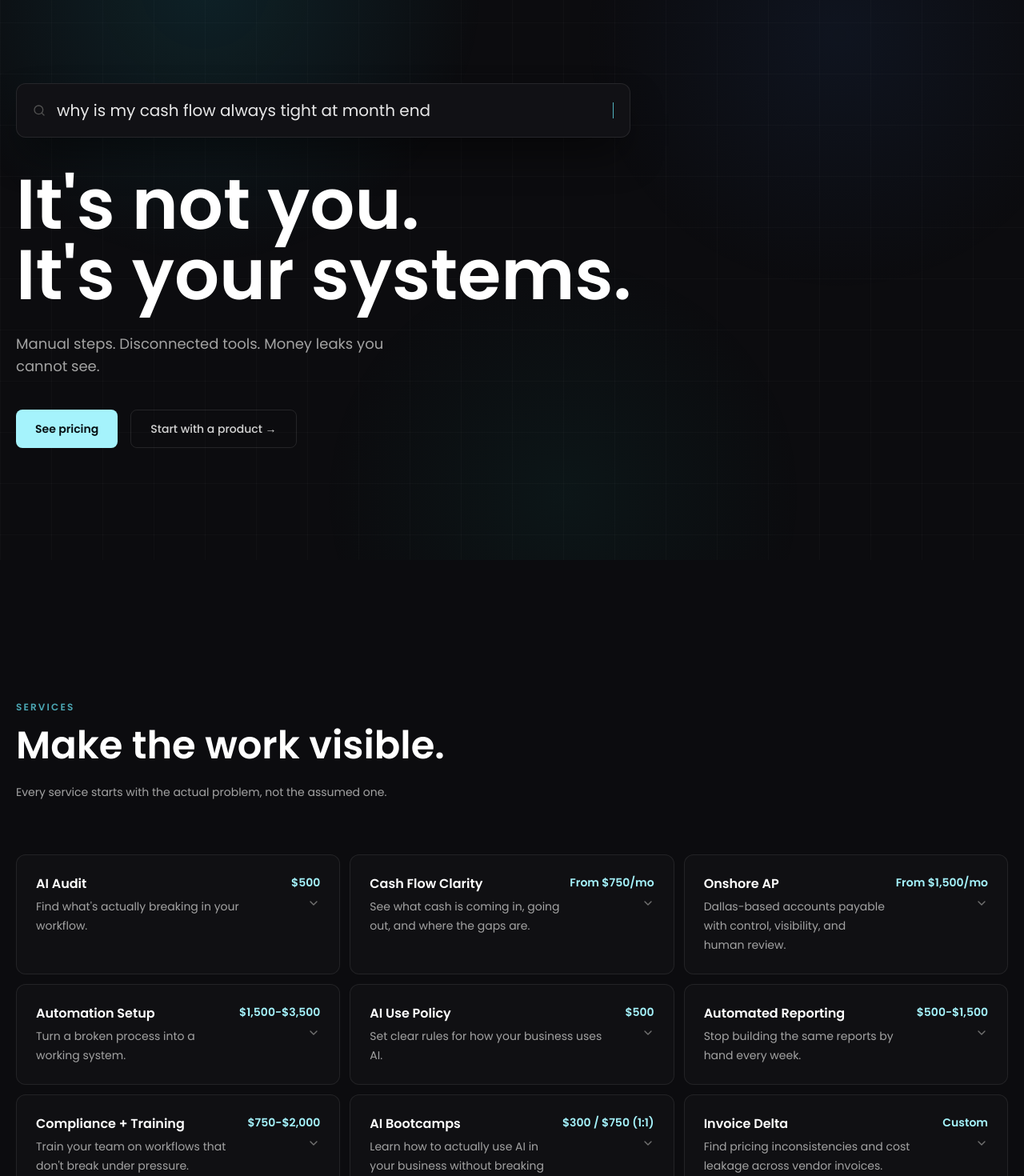
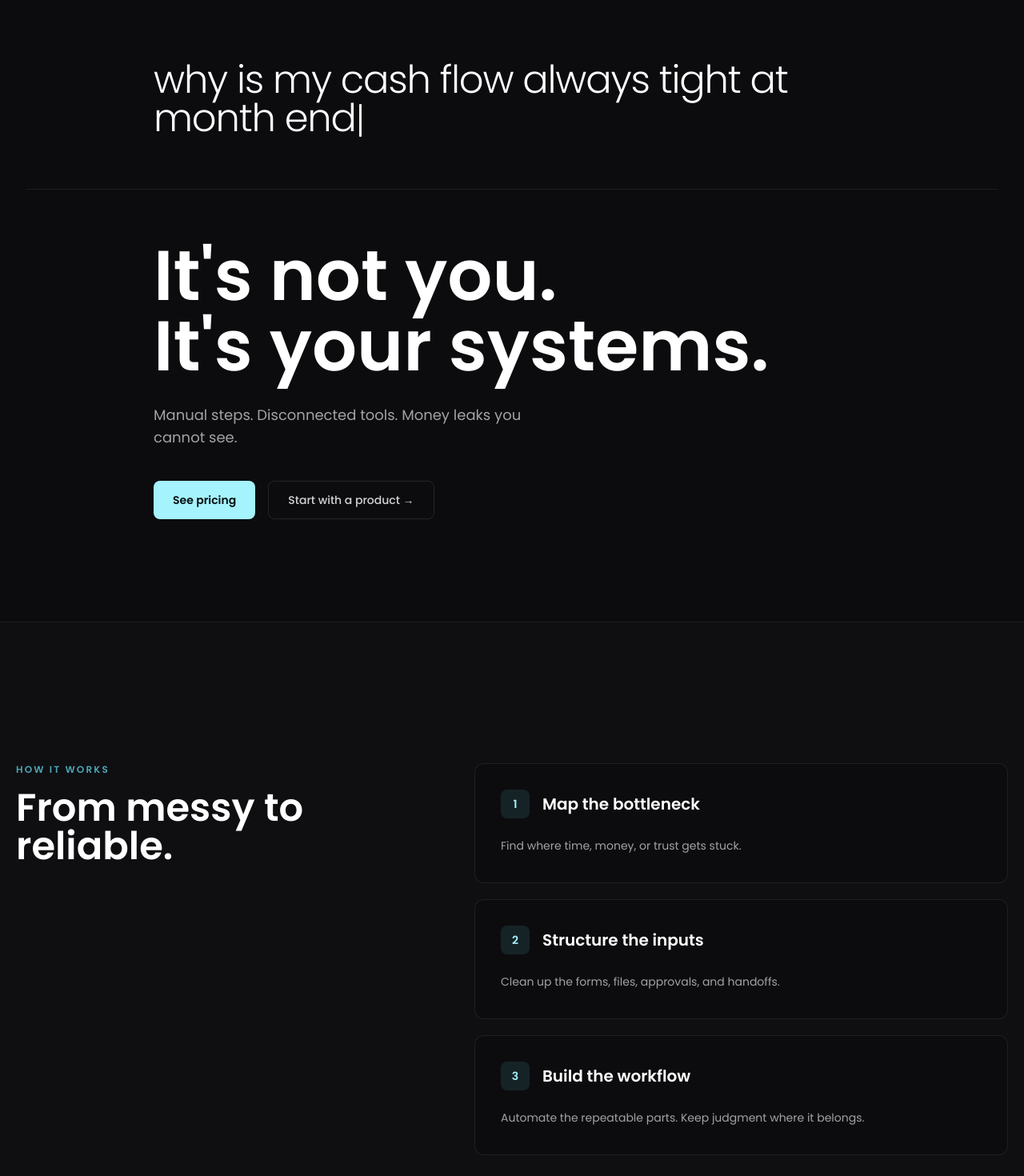
Before and after one commit to alwaysautomating-bit/NewLandingPage, a React (Vite) app: page / in a window 1280 px wide. Shown: the part 100-1570 px from the top of the page at 80% size. Built offline with nearby package versions, Linux system fonts and the light colour scheme.

Commit message:
maybe it will work
Removed SERVICES_LIST and replaced HeroSearch with HeroTypewriter.

```diff
--- a/App.tsx
+++ b/App.tsx
@@ -1,4 +1,4 @@
-import React, { useEffect, useState, useRef, useCallback } from 'react';
+import React, { useEffect, useState, useRef } from 'react';
 import { motion, AnimatePresence } from 'framer-motion';
 
 // ─── DATA ─────────────────────────────────────────────────────────────────────
@@ -157,99 +157,6 @@ const DIGITAL_PRODUCTS = [
   },
 ];
 
-const SERVICES_LIST = [
-  {
-    name: 'AI Audit',
-    tagline: "Find what's actually breaking in your workflow.",
-    price: '$500',
-    note: 'Credited toward implementation',
-    features: ['Map your current process', 'Identify errors and bottlenecks', 'Get a clear system plan'],
-    deliverable: 'Workflow review, failure-point diagnosis, recommended fixes, and priority next steps.',
-    result: 'A clear system plan and a first-fix roadmap.',
-    cta: 'Find the break',
-  },
-  {
-    name: 'Cash Flow Clarity',
-    tagline: 'See what cash is coming in, going out, and where the gaps are.',
-    price: 'From $750/mo',
-    note: 'Not a report. A working decision system.',
-    features: ['13-week or 90-day cash forecast', 'Weekly review cadence', 'Inflow, outflow, and runway visibility'],
-    deliverable: 'Rolling forecast, weekly review rhythm, inflow/outflow visibility, and runway view.',
-    result: 'A practical plan for the next 30, 60, or 90 days and clearer next decisions.',
-    cta: 'See my cash flow',
-  },
-  {
-    name: 'Onshore AP',
-    tagline: 'Dallas-based accounts payable with control, visibility, and human review.',
-    price: 'From $1,500/mo',
-    note: 'No offshore processing. No auto-approvals.',
-    features: ['Invoice intake and validation', 'Human approval workflows', 'Full audit trail'],
-    deliverable: 'Invoice intake, validation, routing, approval coordination, and audit trail management.',
-    result: 'A controlled AP process with visibility, cleaner approvals, and stronger oversight.',
-    cta: 'Explore AP workflow',
-  },
-  {
-    name: 'Automation Setup',
-    tagline: 'Turn a broken process into a working system.',
-    price: '$1,500-$3,500',
-    note: null,
-    features: ['Client, vendor, or employee onboarding', 'Intake to approval routing', 'Built on your existing tools'],
-    deliverable: 'Forms, routing logic, approvals, notifications, and reporting tied to your current stack.',
-    result: 'A working system that reduces manual work and standardizes delivery.',
-    cta: 'Build my system',
-  },
-  {
-    name: 'AI Use Policy',
-    tagline: 'Set clear rules for how your business uses AI.',
-    price: '$500',
-    note: null,
-    features: ['Define where AI is allowed', 'Set approval and control rules', 'Simple internal policy'],
-    deliverable: 'Allowed-use guidance, review points, and lightweight policy language.',
-    result: 'A usable internal AI policy rather than a bloated compliance document.',
-    cta: 'Set AI rules',
-  },
-  {
-    name: 'Automated Reporting',
-    tagline: 'Stop building the same reports by hand every week.',
-    price: '$500-$1,500',
-    note: null,
-    features: ['Real-time dashboards', 'Scheduled reports', 'Clear operational insights'],
-    deliverable: 'Dashboard setup, scheduled report flows, and exception/ops reporting.',
-    result: 'Consistent reporting with less manual work and better visibility.',
-    cta: 'Automate reporting',
-  },
-  {
-    name: 'Compliance + Training',
-    tagline: "Train your team on workflows that don't break under pressure.",
-    price: '$750-$2,000',
-    note: null,
-    features: ['Fraud prevention workflows', 'Approval and verification training', 'Real-world scenarios'],
-    deliverable: 'Workflow-specific training, fraud-prevention scenarios, and control guidance.',
-    result: 'Fewer mistakes, tighter controls, and more consistent execution.',
-    cta: 'Strengthen my controls',
-  },
-  {
-    name: 'AI Bootcamps',
-    tagline: 'Learn how to actually use AI in your business without breaking things.',
-    price: '$300 / $750 (1:1)',
-    note: null,
-    features: ['Real business use cases', 'Workflow-first training, not tool demos', 'Safe AI usage and boundaries'],
-    deliverable: 'Live training, workflow examples, use-case guidance, and boundary-setting.',
-    result: 'A safer, more useful AI workflow for your team or practice.',
-    cta: 'Book a session',
-  },
-  {
-    name: 'Invoice Delta',
-    tagline: 'Find pricing inconsistencies and cost leakage across vendor invoices.',
-    price: 'Custom',
-    note: null,
-    features: ['Vendor pricing comparison', 'Invoice pattern analysis', 'Cost optimization'],
-    deliverable: 'Price comparison review, pattern analysis, and leakage/opportunity findings.',
-    result: 'Clear visibility into pricing drift and where costs can be reduced.',
-    cta: 'Learn more',
-  },
-];
-
 const WORKFLOW_STEPS = [
   { title: 'Map the bottleneck', copy: 'Find where time, money, or trust gets stuck.' },
   { title: 'Structure the inputs', copy: 'Clean up the forms, files, approvals, and handoffs.' },
@@ -362,7 +269,7 @@ const Check: React.FC = () => (
 
 const Nav: React.FC = () => {
   const [open, setOpen] = useState(false);
-  const links = ['services', 'process', 'pricing', 'products', 'contact'];
+  const links = ['process', 'pricing', 'products', 'contact'];
 
   return (
     <nav className="fixed left-0 right-0 top-0 z-50 border-b border-white/[0.08] bg-[#0c0c0f]/85 px-5 py-4 backdrop-blur-xl">
@@ -407,141 +314,41 @@ const Nav: React.FC = () => {
   );
 };
 
-// ─── HERO SEARCH ──────────────────────────────────────────────────────────────
+// ─── HERO TYPEWRITER ──────────────────────────────────────────────────────────
 
-const HeroSearch: React.FC = () => {
+const HeroTypewriter: React.FC = () => {
   const typed = useHumanTyping(SEARCH_PHRASES);
 
   return (
-    <div className="w-full max-w-3xl">
-      <motion.div
-        initial={{ opacity: 0, y: 12 }}
-        animate={{ opacity: 1, y: 0 }}
+    <>
+      <style>{`
+        @keyframes cur { 0%,100%{opacity:1} 50%{opacity:0} }
+        .tw-cursor {
+          display: inline-block;
+          width: 3px;
+          height: 0.85em;
+          background: #fff;
+          border-radius: 1px;
+          margin-left: 4px;
+          vertical-align: middle;
+          animation: cur 1s step-start infinite;
+        }
+      `}</style>
+      <motion.p
+        initial={{ opacity: 0 }}
+        animate={{ opacity: 1 }}
         transition={{ duration: 0.6, delay: 0.1 }}
-        className="rounded-xl border border-white/[0.09] bg-[#111115] shadow-2xl shadow-black/60"
+        aria-live="polite"
+        className="text-3xl font-light leading-snug tracking-tight text-white sm:text-4xl lg:text-5xl"
       >
-        <div className="flex min-h-[66px] items-center gap-3.5 px-5">
-          <svg aria-hidden="true" className="h-4 w-4 shrink-0 text-neutral-600" fill="none" viewBox="0 0 24 24" stroke="currentColor" strokeWidth={2}>
-            <circle cx="11" cy="11" r="8" />
-            <path d="m21 21-4.35-4.35" strokeLinecap="round" strokeLinejoin="round" />
-          </svg>
-          <span className="min-w-0 flex-1 text-lg text-white/90 sm:text-xl" aria-live="polite">
-            {typed}
-          </span>
-          <span
-            aria-hidden="true"
-            className="h-5 w-px shrink-0 bg-cyan-300/75"
-            style={{ animation: 'cur 1s step-start infinite' }}
-          />
-        </div>
-      </motion.div>
-      <style>{`@keyframes cur{0%,100%{opacity:1}50%{opacity:0}}`}</style>
-    </div>
+        {typed}
+        <span aria-hidden="true" className="tw-cursor" />
+      </motion.p>
+    </>
   );
 };
 
-// ─── ACCORDION SERVICE CARD ───────────────────────────────────────────────────
-// Uses CSS max-height transition instead of framer-motion to avoid
-// triggering parent re-renders that corrupt the typing hook.
-
-const ServiceCard: React.FC<{
-  service: typeof SERVICES_LIST[0];
-  index: number;
-  expanded: boolean;
-  onToggle: () => void;
-}> = ({ service, index, expanded, onToggle }) => (
-  <motion.div
-    initial={{ opacity: 0, y: 16 }}
-    whileInView={{ opacity: 1, y: 0 }}
-    viewport={{ once: true }}
-    transition={{ duration: 0.4, delay: index * 0.04 }}
-    className={`rounded-xl border transition-colors duration-200 ${
-      expanded
-        ? 'border-cyan-300/25 bg-cyan-300/[0.035]'
-        : 'border-white/[0.08] bg-white/[0.02] hover:border-white/[0.13]'
-    }`}
-  >
-    <button onClick={onToggle} className="w-full p-6 text-left">
-      <div className="flex items-start justify-between gap-3">
-        <div className="flex-1 min-w-0">
-          <p className="text-base font-semibold text-white">{service.name}</p>
-          <p className="mt-1 text-sm leading-6 text-neutral-400">{service.tagline}</p>
-        </div>
-        <div className="flex flex-col items-end gap-2 shrink-0">
-          <span className="text-sm font-semibold text-cyan-200 whitespace-nowrap">{service.price}</span>
-          <svg
-            className={`h-4 w-4 text-neutral-500 transition-transform duration-200 ${expanded ? 'rotate-180' : ''}`}
-            fill="none" viewBox="0 0 24 24" stroke="currentColor" strokeWidth={2}
-          >
-            <path d="m6 9 6 6 6-6" strokeLinecap="round" strokeLinejoin="round" />
-          </svg>
-        </div>
-      </div>
-    </button>
-
-    <div
-      className="overflow-hidden transition-all duration-300 ease-out"
-      style={{ maxHeight: expanded ? '600px' : '0px', opacity: expanded ? 1 : 0 }}
-    >
-      <div className="px-6 pb-6 border-t border-white/[0.07] pt-5 space-y-4">
-        {service.note && (
-          <p className="text-xs font-medium text-cyan-300/70">{service.note}</p>
-        )}
-        <ul className="space-y-2">
-          {service.features.map(f => (
-            <li key={f} className="flex items-start gap-2 text-sm text-neutral-300">
-              <Check />{f}
-            </li>
-          ))}
-        </ul>
-        <div className="rounded-lg border border-white/[0.06] bg-[#0c0c0f]/60 px-4 py-3">
-          <p className="text-xs text-neutral-600 mb-1">You get</p>
-          <p className="text-sm leading-6 text-neutral-300">{service.deliverable}</p>
-        </div>
-        <div className="rounded-lg border border-white/[0.06] bg-[#0c0c0f]/60 px-4 py-3">
-          <p className="text-xs text-neutral-600 mb-1">The result</p>
-          <p className="text-sm leading-6 text-neutral-300">{service.result}</p>
-        </div>
-        <a href="#contact"
-          className="inline-flex items-center rounded-lg bg-cyan-200 px-4 py-2.5 text-sm font-semibold text-[#071014] transition hover:bg-white">
-          {service.cta} &rarr;
-        </a>
-      </div>
-    </div>
-  </motion.div>
-);
-
 // ─── SECTIONS ─────────────────────────────────────────────────────────────────
-
-const ServicesSection: React.FC = () => {
-  const [expanded, setExpanded] = useState<string | null>(null);
-  const toggle = useCallback((name: string) => {
-    setExpanded(prev => prev === name ? null : name);
-  }, []);
-
-  return (
-    <SectionReveal id="services" className="px-5 py-32 sm:py-44">
-      <div className="mx-auto max-w-7xl">
-        <div className="max-w-3xl mb-16">
-          <Eyebrow>Services</Eyebrow>
-          <h2 className="text-4xl font-semibold leading-tight text-white sm:text-5xl">Make the work visible.</h2>
-          <p className="mt-5 text-sm leading-7 text-neutral-400">Every service starts with the actual problem, not the assumed one.</p>
-        </div>
-        <div className="grid gap-3 md:grid-cols-2 xl:grid-cols-3">
-          {SERVICES_LIST.map((service, i) => (
-            <ServiceCard
-              key={service.name}
-              service={service}
-              index={i}
-              expanded={expanded === service.name}
-              onToggle={() => toggle(service.name)}
-            />
-          ))}
-        </div>
-      </div>
-    </SectionReveal>
-  );
-};
 
 const PricingSection: React.FC = () => (
   <SectionReveal id="pricing" className="px-5 py-32 sm:py-44 border-t border-white/[0.05]">
@@ -789,12 +596,20 @@ const App: React.FC = () => {
 
       <main className="relative z-10">
         {/* HERO */}
-        <section id="hero" className="flex min-h-screen items-center px-5 pb-32 pt-40 sm:pt-48">
-          <div className="mx-auto w-full max-w-7xl">
-            <div className="max-w-4xl">
-              <motion.div initial={{ opacity: 0, y: 10 }} animate={{ opacity: 1, y: 0 }} transition={{ duration: 0.5, delay: 0.05 }} className="mb-10">
-                <HeroSearch />
-              </motion.div>
+        <section id="hero" className="relative flex min-h-screen flex-col bg-[#0c0c0f]">
+          {/* Top half — pure black, typewriter centered */}
+          <div className="flex flex-1 items-center justify-center px-8 pb-16 pt-36 sm:pt-44">
+            <div className="w-full max-w-4xl">
+              <HeroTypewriter />
+            </div>
+          </div>
+
+          {/* Hairline divider */}
+          <div className="mx-8 h-px bg-white/[0.07]" />
+
+          {/* Bottom half — headline + CTAs */}
+          <div className="px-8 pb-24 pt-16 sm:pb-32">
+            <div className="mx-auto w-full max-w-4xl">
               <motion.h1
                 initial={{ opacity: 0, y: 18 }} animate={{ opacity: 1, y: 0 }} transition={{ duration: 0.7, delay: 0.2 }}
                 className="text-5xl font-semibold leading-none text-white sm:text-6xl lg:text-[5.5rem]"
@@ -823,9 +638,6 @@ const App: React.FC = () => {
             </div>
           </div>
         </section>
-
-        {/* SERVICES */}
-        <ServicesSection />
 
         {/* PROCESS */}
         <SectionReveal id="process" className="border-y border-white/[0.06] bg-white/[0.015] px-5 py-32 sm:py-44">
```
